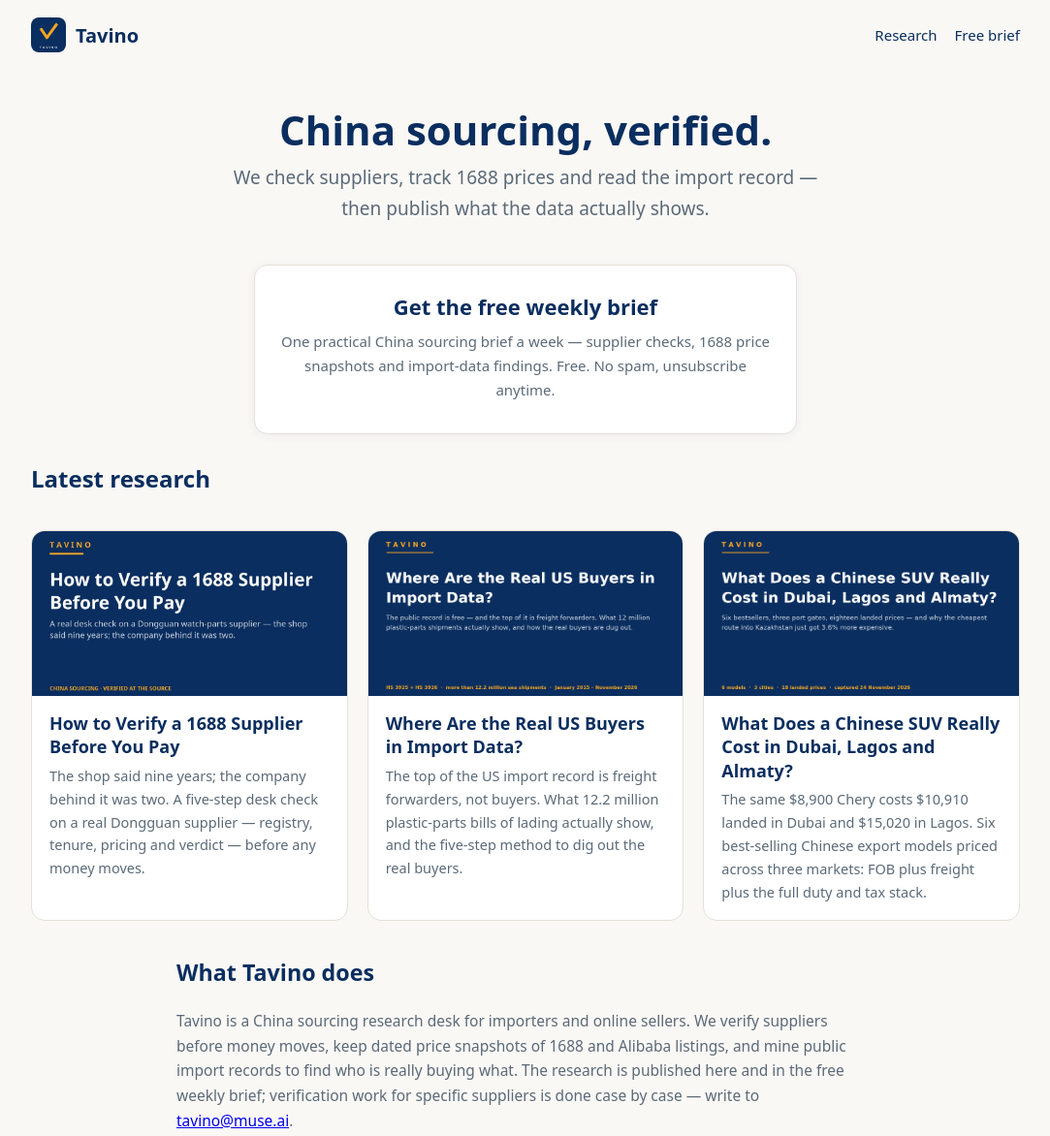
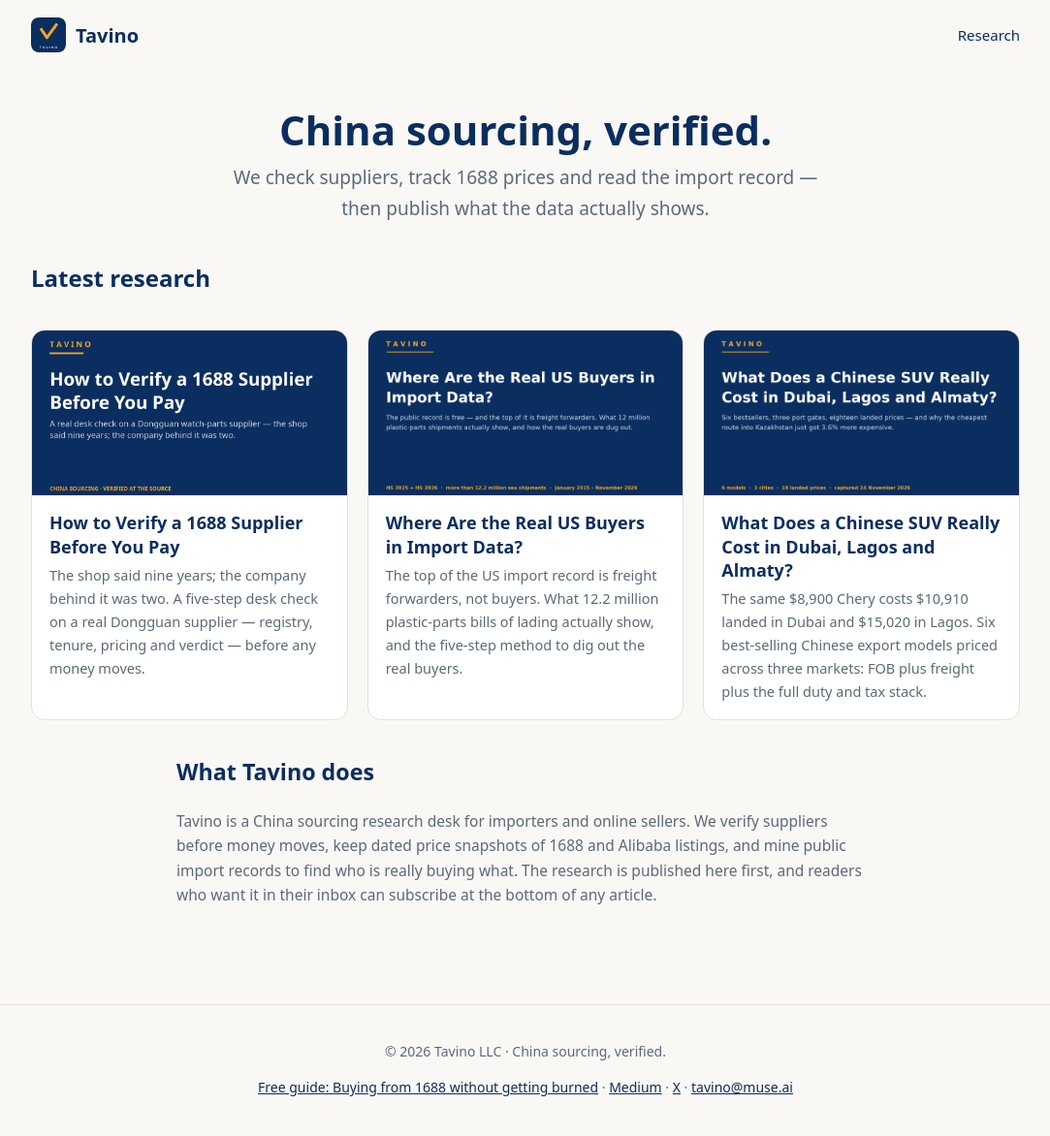
Before and after one commit to sikekidu/tavino, a plain HTML site: page index.html in a window 1280 px wide. Shown: the top 1172 px of the page at 97% size, without its empty margins (98-1181 px from the left). Drawn offline with Linux system fonts and the light colour scheme.

Commit message:
De-commercialize: no subscribe form on homepage; quiet end-of-article subscribe; soften about

```diff
--- a/index.html
+++ b/index.html
@@ -19,17 +19,12 @@
 <body>
 <header class="site-header">
 <a class="brand" href="https://sikekidu.github.io/tavino/"><img src="https://sikekidu.github.io/tavino/assets/brand/avatar.png" alt="Tavino logo" width="36" height="36"><span>Tavino</span></a>
-<nav><a href="https://sikekidu.github.io/tavino/#research">Research</a><a href="https://sikekidu.github.io/tavino/#subscribe">Free brief</a></nav>
+<nav><a href="https://sikekidu.github.io/tavino/#research">Research</a></nav>
 </header>
 <main>
 <section class="hero">
 <h1>China sourcing, verified.</h1>
 <p class="lede">We check suppliers, track 1688 prices and read the import record — then publish what the data actually shows.</p>
-</section>
-<section class="subscribe" id="subscribe">
-<h2>Get the free weekly brief</h2>
-<p>One practical China sourcing brief a week — supplier checks, 1688 price snapshots and import-data findings. Free. No spam, unsubscribe anytime.</p>
-<script async src="https://subscribe-forms.beehiiv.com/v3/loader.js" data-beehiiv-form="555f4204-f902-49b1-97fd-2a1af6e33046"></script>
 </section>
 <section id="research">
 <h2 style="color:var(--navy)">Latest research</h2>
@@ -41,13 +36,13 @@
 </section>
 <section class="about">
 <h2>What Tavino does</h2>
-<p>Tavino is a China sourcing research desk for importers and online sellers. We verify suppliers before money moves, keep dated price snapshots of 1688 and Alibaba listings, and mine public import records to find who is really buying what. The research is published here and in the free weekly brief; verification work for specific suppliers is done case by case — write to <a href="mailto:tavino@muse.ai">tavino@muse.ai</a>.</p>
+<p>Tavino is a China sourcing research desk for importers and online sellers. We verify suppliers before money moves, keep dated price snapshots of 1688 and Alibaba listings, and mine public import records to find who is really buying what. The research is published here first, and readers who want it in their inbox can subscribe at the bottom of any article.</p>
 </section>
 </main>
 <footer class="site-footer">
 <p>© 2026 Tavino LLC · China sourcing, verified.</p>
 <p><a href="https://payhip.com/b/dk5Lb">Free guide: Buying from 1688 without getting burned</a> · <a href="https://medium.com/@TavinoLLC">Medium</a> · <a href="https://x.com/Nathonni">X</a> · <a href="mailto:tavino@muse.ai">tavino@muse.ai</a></p>
 </footer>
-<script type="text/javascript" async src="https://subscribe-forms.beehiiv.com/attribution.js"></script>
+
 </body>
 </html>
--- a/style.css
+++ b/style.css
@@ -9,9 +9,8 @@ main{max-width:1060px;margin:0 auto;padding:0 20px 40px}
 .hero{text-align:center;padding:38px 10px 8px}
 .hero h1{font-size:42px;color:var(--navy);margin:0 0 10px;line-height:1.15}
 .hero p.lede{font-size:19px;color:var(--mut);max-width:640px;margin:0 auto 8px}
-.subscribe{max-width:560px;margin:26px auto;background:#fff;border:1px solid var(--line);border-radius:14px;padding:24px 26px;text-align:center;box-shadow:0 2px 10px rgba(10,46,95,.06)}
-.subscribe h2{margin:0 0 6px;color:var(--navy);font-size:22px}
-.subscribe p{color:var(--mut);margin:0 0 8px;font-size:15px}
+.subscribe-quiet{max-width:520px;margin:36px auto 0;border-top:1px solid var(--line);padding-top:16px;font-family:system-ui,sans-serif}
+.subscribe-quiet p{color:var(--mut);font-size:14px;margin:0 0 6px}
 .cards{display:grid;grid-template-columns:repeat(auto-fit,minmax(280px,1fr));gap:20px;margin:34px 0}
 .card{background:#fff;border:1px solid var(--line);border-radius:14px;overflow:hidden;text-decoration:none;color:var(--ink);display:block}
 .card img{width:100%;height:170px;object-fit:cover;display:block}
```
Also changed, not shown: chinese-suv-landed-cost/index.html (+5 -6 lines), us-import-data-buyers/index.html (+5 -6 lines), verify-1688-supplier/index.html (+5 -6 lines).
